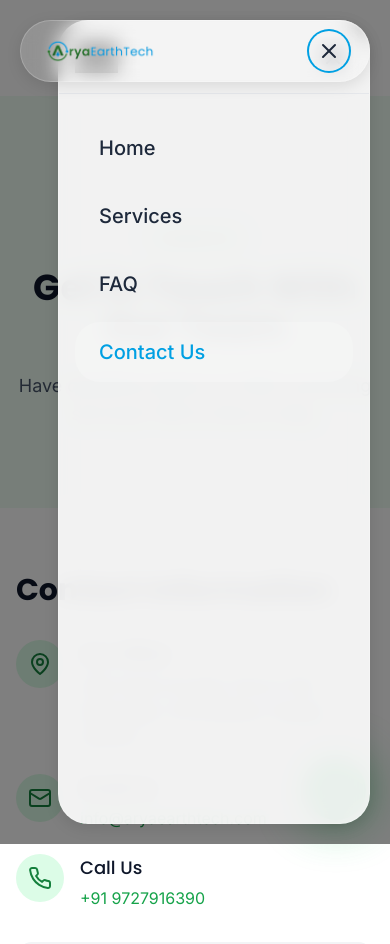
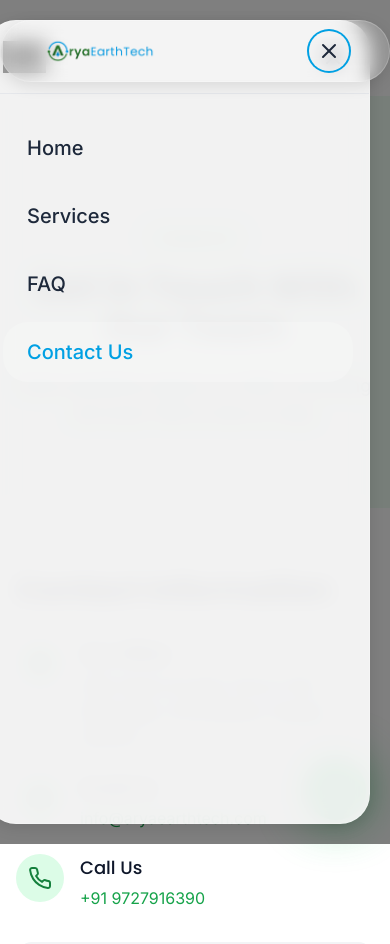
Before and after one commit to Patelprin25/project, a React (Vite) app: page /contact in a window 390 px wide. Both pictures are taken after a click on the button "Open menu". Shown: the top 944 px of the page. Built offline with nearby package versions, Linux system fonts and the light colour scheme; grey boxes are pictures that could not be loaded.

Commit message:
Update Navbar.tsx

```diff
--- a/src/components/layout/Navbar.tsx
+++ b/src/components/layout/Navbar.tsx
@@ -1,5 +1,5 @@
 import React, { useState, useEffect } from 'react';
-import { Menu, X, Leaf } from 'lucide-react';
+import { Menu, X } from 'lucide-react';
 import { Link, NavLink } from 'react-router-dom';
 
 const navLinks = [
@@ -33,7 +33,7 @@ const Navbar: React.FC = () => {
   return (
     <>
       <header
-        className={`fixed top-5 left-5 right-5 z-[1000] transition-all duration-300
+        className={`fixed top-5 left-0 right-0 z-[1000] px-5 transition-all duration-300
           ${isScrolled
             ? 'bg-white/90 backdrop-blur-md shadow-lg'
             : 'bg-white/15 backdrop-blur-[10px]'
@@ -95,7 +95,7 @@ const Navbar: React.FC = () => {
         onClick={() => setIsMenuOpen(false)}
       >
         <div
-          className={`fixed top-5 right-5 h-[calc(100vh-40px)] w-4/5 max-w-sm
+          className={`fixed top-5 right-5 h-[calc(100vh-40px)] w-full max-w-sm
             bg-white/90 backdrop-blur-[10px] rounded-[30px] border border-white/20
             shadow-[0_4px_15px_rgba(0,0,0,0.1)]
             transform transition-transform duration-300 ease-in-out
```
